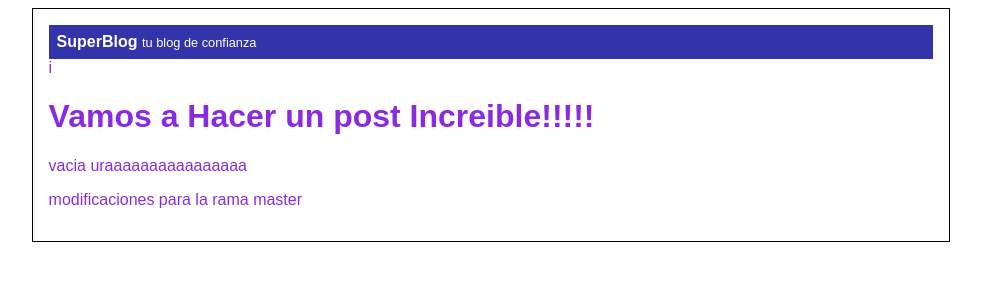
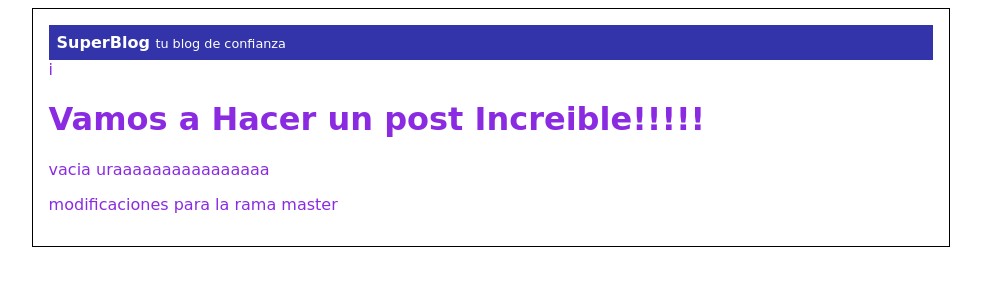
Before and after one commit to Franmartinezoro/Hyperblog, a plain HTML site: page index.html in a window 1280 px wide. Shown: the whole page, without its empty margins (149-1130 px from the left). Drawn offline with Linux system fonts and the light colour scheme.

Commit message:
modificamos en el css la tipografia

```diff
--- a/css/style.css
+++ b/css/style.css
@@ -2,7 +2,7 @@ body
 {
 color: blueviolet;
 text-align: center;
-font-family: Arial;
+font-family:cursive;
 }
 #cabecera
 {
```
